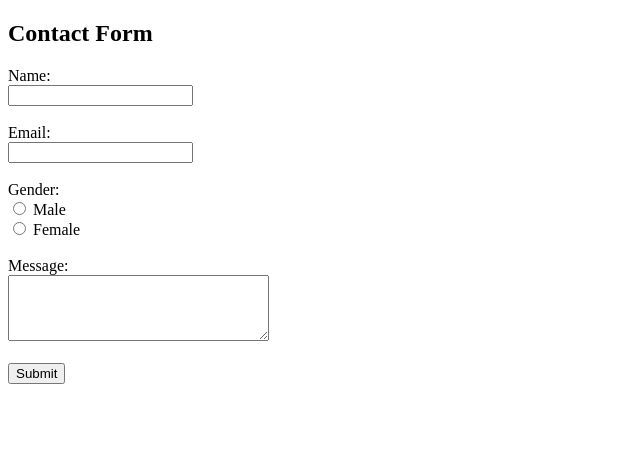
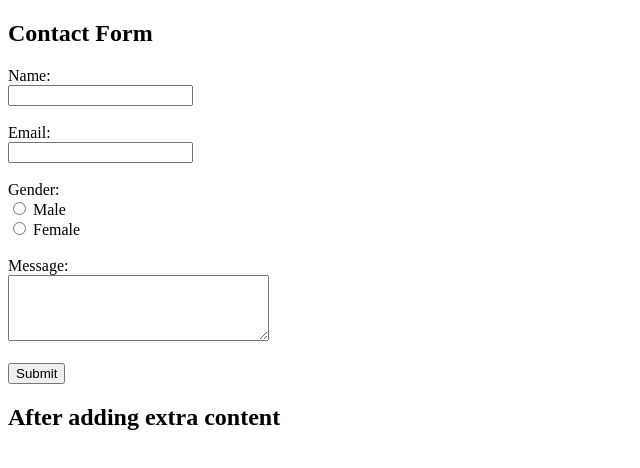
Before and after one commit to Harish-raju-454/project, a plain HTML site: page form.html in a window 1280 px wide. Shown: the whole page, without its empty margins (0-640 px from the left). Drawn offline with Linux system fonts and the light colour scheme.

Commit message:
new changes

```diff
--- a/form.html
+++ b/form.html
@@ -22,6 +22,7 @@
     <textarea id="message" name="message" rows="4" cols="30"></textarea><br /><br />
 
     <input type="submit" value="Submit">
+    <h2> After adding extra content</h2>
   </form>
 </body>
 </html>
```
